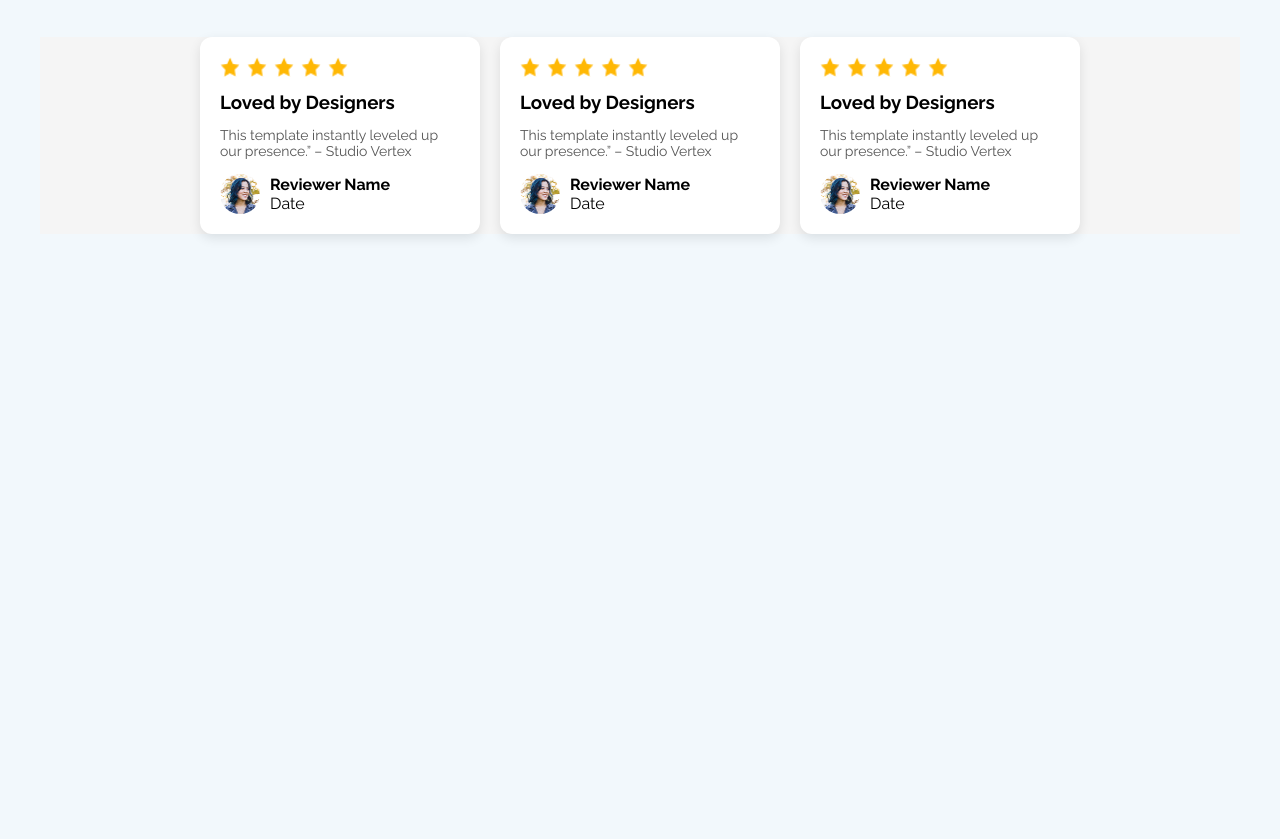
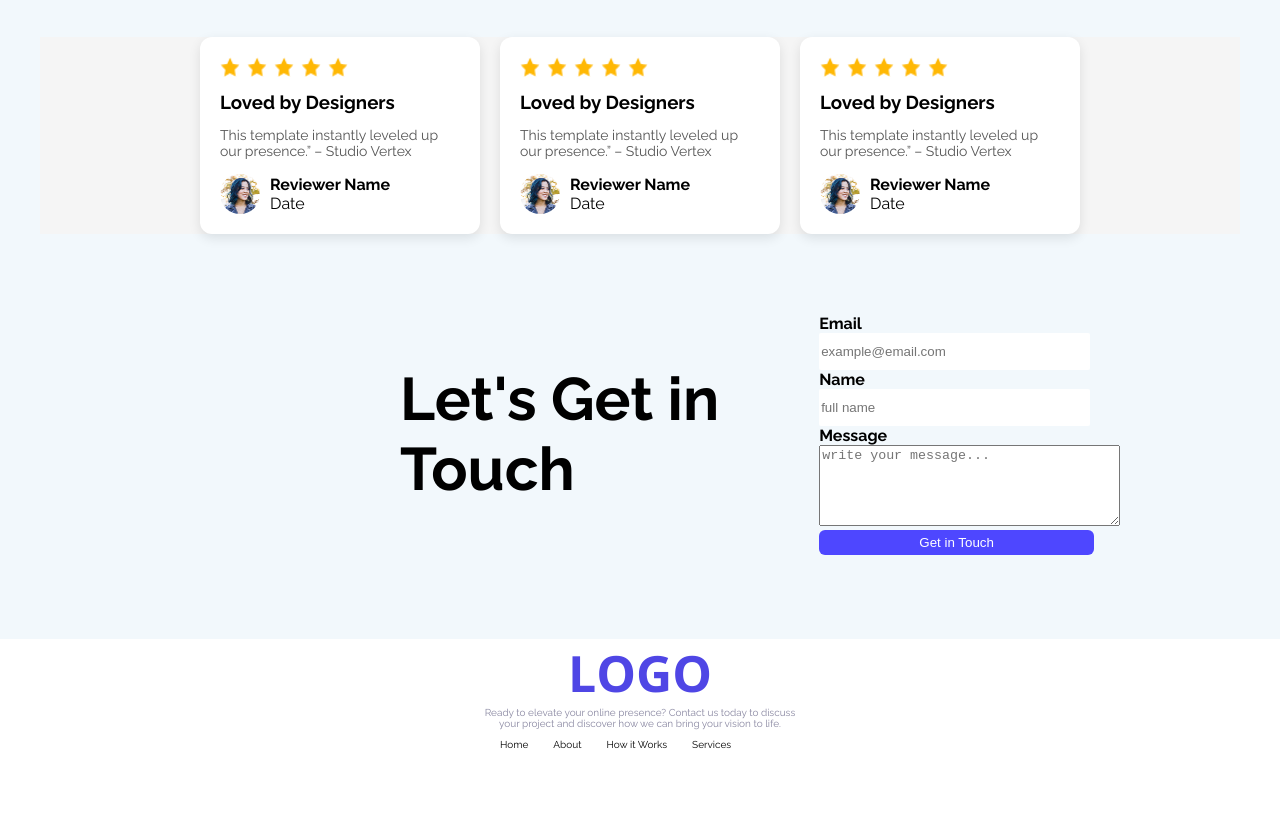
Before and after one commit to ibrahim7274/assignment01, a plain HTML site: page index.html in a window 1280 px wide. Shown: the part 1158-1997 px from the top of the page. Before the commit the page ends 1472 px from the top, so only its background shows below. Drawn offline with nearby package versions, Linux system fonts and the light colour scheme.

Commit message:
added my index.html file

```diff
--- a/index.html
+++ b/index.html
@@ -51,6 +51,10 @@
   </main>
 
   <!-- parallax section -->
+
+
+
+
   <section class="stats-section number">
     <h2>Joined Thousands of Productive Users</h2>
 
@@ -138,7 +142,47 @@
     </div>
   </section>
 
+<!-- Form-section -->
+<div id="container-div">
 
+    <div class="contact-container">
+        <div class="contact-text">
+            <h2>Let's Get in <br>
+              Touch</h2>
+        </div>
+        <div class="contact-form">
+            <form >
+                <div class="form-group">
+                    <label for="email">Email</label><br>
+                    <input type="email" id="email" name="email" placeholder="example@email.com">
+                </div>
+                <div class="form-group">
+                    <label for="name">Name</label><br>
+                    <input type="text" id="name" name="name" placeholder="full name">
+                </div>
+                <div class="form-group">
+                    <label for="message">Message</label><br>
+                    <textarea id="message" name="message" placeholder="write your message..." rows="5" cols="35"></textarea>
+                </div>
+                <button style="width:275px;"         type="submit" class="submit-button">Get in Touch</button>
+            </form>
+        </div>
+    </div>
+
+</div>
+<!-- last part -->
+<div class="last-container">
+<h5 class="logo-last">LOGO</h5>
+<p class="dicribe">
+   Ready to elevate your online presence? Contact us today to discuss <br>  your project and discover how we can bring your vision to life.
+</p>
+<div class="nav-section">
+  <span>Home</span>
+  <span>About</span>
+  <span>How it Works</span>
+  <span>Services</span>
+</div>
+</div>
 </body>
 
 </html>
--- a/style.css
+++ b/style.css
@@ -1,3 +1,6 @@
+
+
+
 
 .raleway-font {
   font-family: "Raleway", sans-serif;
@@ -7,7 +10,7 @@
 
 
  .backgroung{
-    background-image:url('../Assets/Hero-bg.png') ;
+    background-image:url("./Assets/Hero-bg.png") ;
 }
 
      .side-by-side{
@@ -180,6 +183,55 @@ body {
   border-radius: 50%;
   margin-right: 10px;
 }
-/* .margin-box1{
-  margin-left:50px;
-} */
+/* form section */
+.contact-container{
+  display: flex;
+  margin-left: 400px;
+  gap: 100px;
+
+
+}
+ .contact-text{
+  font-weight: bold;
+  color: #000000;
+font-size:40px;
+
+ }
+
+
+input{
+  width:267px;
+  height:35px;
+  border: none;
+  border-radius:2px;
+}
+
+label{
+  font-weight: bold;
+}
+.logo-last{
+  color:rgb(79, 70, 229);
+  text-align: center;
+  font-weight: bolder;
+  font-size: 50px;
+font-family: "Open Sans", sans-serif;
+margin-bottom:0 ;
+}
+.dicribe{
+  color: #8987A1;
+  font-size: 10px;
+  text-align: center;
+  margin-top: 0;
+}
+.nav-section{
+
+  display: flex;
+  margin-left: 500px;
+  gap: 25px;
+  font-size:10px;
+}
+.last-container{
+  background-color:rgb(255, 255, 255);
+  height: 150px;
+  padding-bottom: 50px;
+}
```
